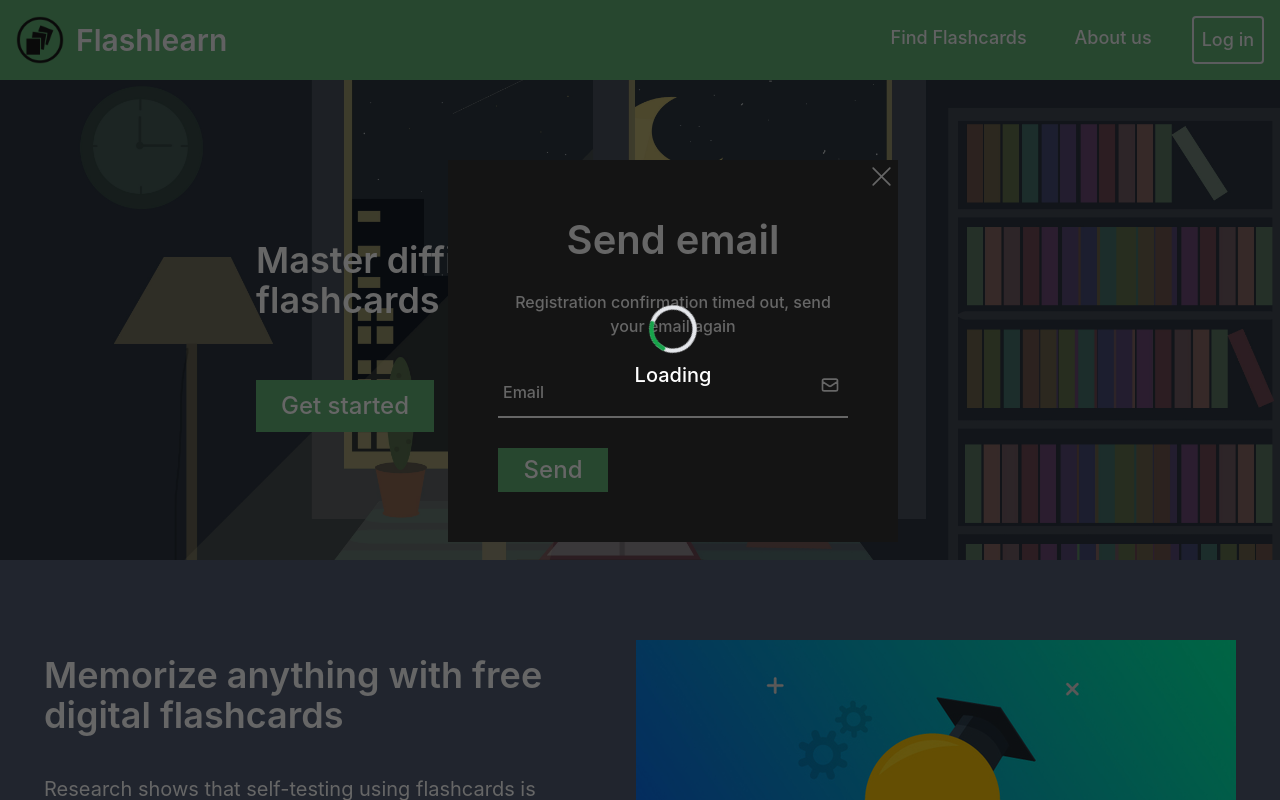
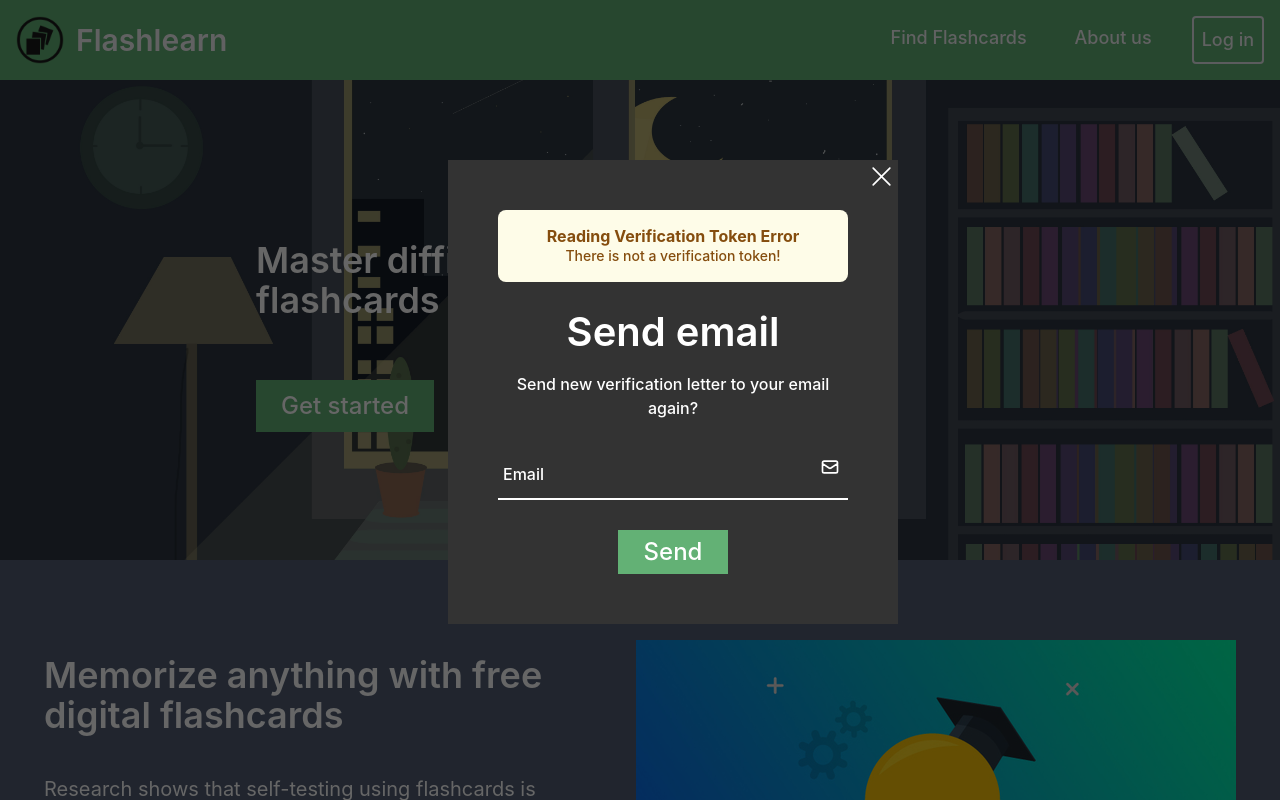
Before and after one commit to branow/memo-web-ui, a React (Create React App) app: page /confirm in a window 1280 px wide. Shown: the top 800 px of the page. Built offline with nearby package versions, Linux system fonts and the light colour scheme.

Commit message:
fix Logout and Confirm forms

```diff
--- a/src/components/UserPage/SideBar.js
+++ b/src/components/UserPage/SideBar.js
@@ -38,7 +38,7 @@
 
         <SideButton
           linkName={"Log out"}
-          linkDestination={"out"}
+          linkDestination={"/logout"}
           linkImage={<BiExit color="white" size="20px" />}
         />
       </ul>
--- a/src/components/constant/ConfirmForm.js
+++ b/src/components/constant/ConfirmForm.js
@@ -26,18 +26,21 @@
 
   return (
     <div className="w-[450px] p-[50px]">
-      <h2 className="text-[40px] text-white text-center font-semibold">
+      {enable.state.error && (
+        <ErrorBox
+          title="Reading Verification Token Error"
+          message={enable.state.error}
+        />
+      )}
+      <h2 className="text-[40px] mt-[20px] mb-[10px] text-white text-center font-semibold">
         Send email
       </h2>
-      <h2 className="text-[16px] my-[20px] text-white text-center font-medium">
-        Registration confirmation timed out, send your email again
+      <h2 className="text-[16px] my-[10px] text-white text-center font-medium">
+        Send new verification letter to your email again?
       </h2>
-      {enable.state.error && (
-        <ErrorBox title="Email Error" message={enable.state.error} />
-      )}
       {regenerate.state.error && (
         <ErrorBox
-          title="Email Error"
+          title="Email Sending Error"
           message={regenerate.state.error}
         />
       )}
@@ -49,7 +52,9 @@
           inputIcon={<HiOutlineMail className="mt-[7px]" size="20px" />}
           inputName={"Email"}
         />
-        <FormSubmitButton actionName={"Send"} onClickAction={handleSubmit} />
+        <div className="flex flex-col items-center">
+          <FormSubmitButton actionName={"Send"} onClickAction={handleSubmit} />
+        </div>
       </div>
       {(enable.state.pending || regenerate.state.pending) && <LoadingScreen />}
     </div>
--- a/src/components/constant/LogoutForm.js
+++ b/src/components/constant/LogoutForm.js
@@ -15,18 +15,20 @@
 
   return (
     <div className="w-[450px] p-[50px]">
-      <h2 className="text-[40px] text-white text-center font-semibold">
+      <h2 className="text-[40px] my-[5px] text-white text-center font-semibold">
         Log out
+      </h2>
+      <h2 className="text-[16px] my-[5px] text-white text-center font-medium">
+        Push the buttong to logout!
       </h2>
 
       {state.error && (
-        <ErrorBox
-          title="Authentication Error"
-          message={state.error}
-        />
+        <ErrorBox title="Authentication Error" message={state.error} />
       )}
 
-      <FormSubmitButton actionName={"Logout"} onClickAction={handleSubmit} />
+      <div className="flex flex-col items-center my-[30px]">
+        <FormSubmitButton actionName={"Logout"} onClickAction={handleSubmit} />
+      </div>
 
       {state.pending && <LoadingScreen />}
     </div>
--- a/src/hooks/request/authentication.js
+++ b/src/hooks/request/authentication.js
@@ -111,6 +111,8 @@
   const request = ({ callback }) => {
     if (token) {
       new AuthenticationRequester().enable(token, callback);
+    } else {
+      throw new Error("There is not a verification token!");
     }
   };
 
```
